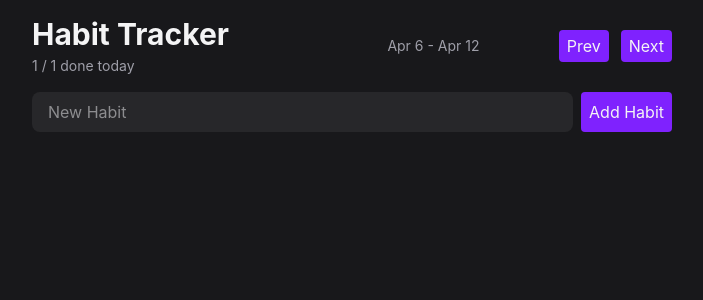
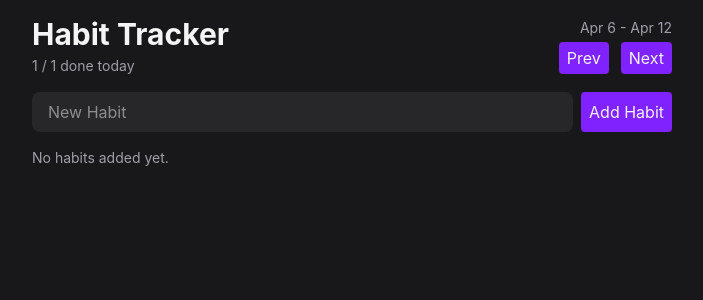
Before and after one commit to cph1368/Routine-Tracker, a React (Vite) app: page / in a window 1280 px wide. Shown: the top 300 px of the page, without its empty margins (288-991 px from the left). Built offline with nearby package versions, Linux system fonts and the light colour scheme.

Commit message:
13.10 - add habitslist

```diff
--- a/src/App.tsx
+++ b/src/App.tsx
@@ -1,11 +1,13 @@
 import { HabitForm } from "./components/HabitForm";
 import { Header } from "./components/Header";
+import { HabitList } from "./components/HabitList";
 
 export default function App() {
   return (
     <div className="max-w-2xl mx-auto p-4 flex flex-col gap-4">
        <Header/>
         <HabitForm></HabitForm>
+        <HabitList/>
     </div>
   );
 
--- /dev/null
+++ b/src/components/HabitList.tsx
@@ -0,0 +1,11 @@
+
+export function HabitList(){
+        const habits = [];
+
+        if(habits.length === 0){
+            return (<p className="text-zinc-400 text-sm">No habits added yet.</p>);
+        }
+    return(
+     <p className="text-zinc-400 text-sm">No habits added yet.</p>
+    );
+}
--- a/src/components/Header.tsx
+++ b/src/components/Header.tsx
@@ -6,11 +6,14 @@ export function Header() {
             <h1 className="text-3xl font-bold">Habit Tracker</h1>
             <span className="text-zinc-400 text-sm">1 / 1 done today</span>
         </div>
-    <div className="flex flex-col gap-1 items-end"></div>
+        <div className="flex flex-col gap-1 items-end">
             <span className="text-zinc-400 text-sm">Apr 6 - Apr 12</span>
             <div className="flex items-center gap-3">
                 <Button>Prev</Button>
                 <Button>Next</Button>
             </div>
+        </div>
+
+
     </header>
 }
```
Lines whose indentation alone changed are shown as unchanged.
